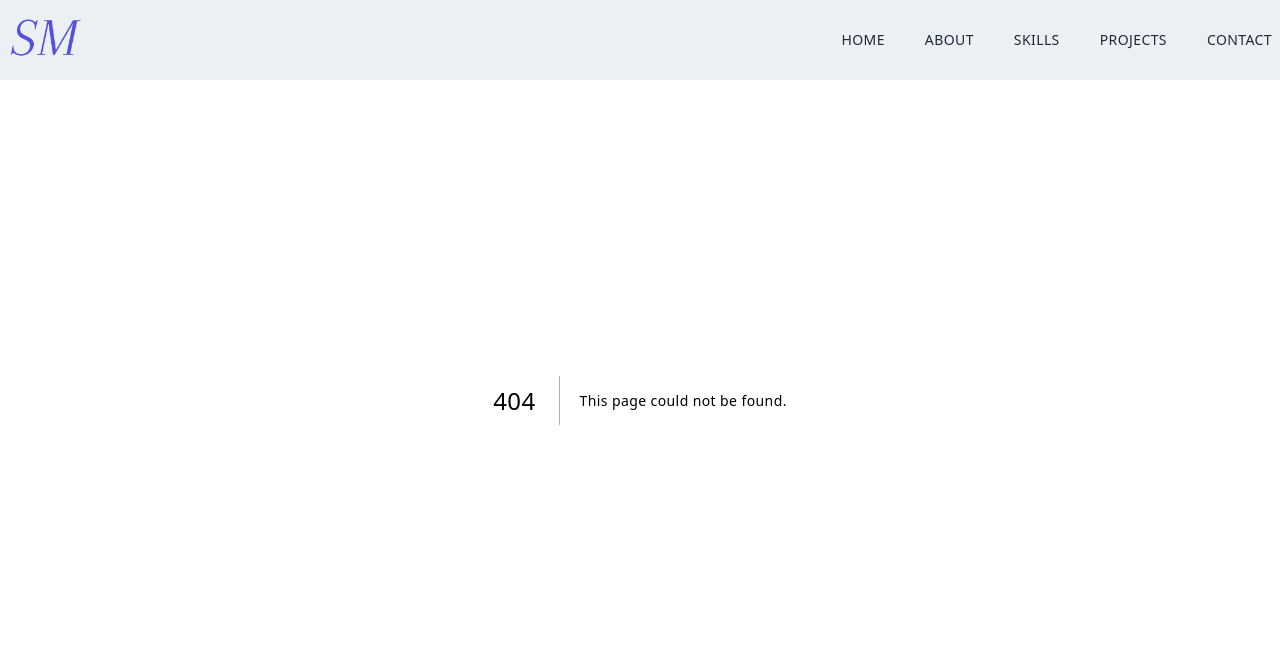
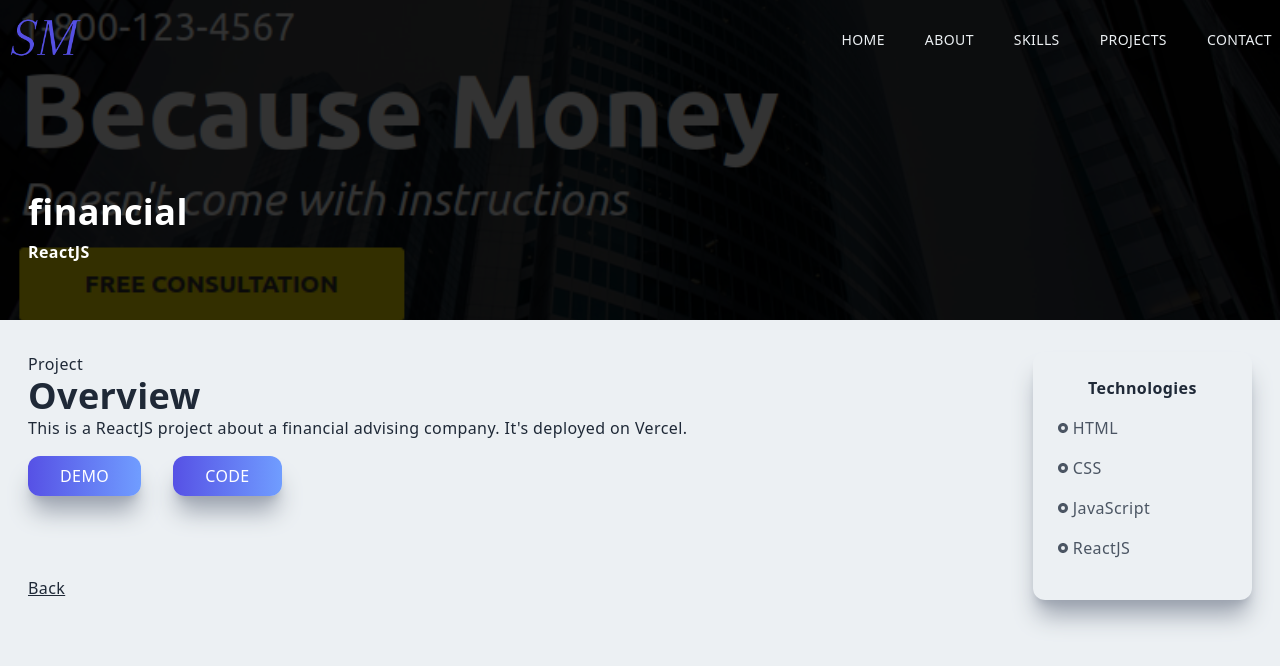
Before and after one commit to SALVADORPOETA/Salvadormartinez, a Next.js app: page /financial in a window 1280 px wide. Before the commit this address had no page. Shown: the top 666 px of the page. Built offline with nearby package versions, Linux system fonts and the light colour scheme.

Commit message:
financial-advisor

```diff
--- a/components/Navbar.jsx
+++ b/components/Navbar.jsx
@@ -48,7 +48,8 @@ const Navbar = () => {
       router.asPath === '/portfolio' ||
       router.asPath === '/airtravel' ||
       router.asPath === '/dashboard' ||
-      router.asPath === '/movieland'
+      router.asPath === '/movieland' ||
+      router.asPath === '/financial'
       )
       {
         setNavBg('transparent')
--- a/components/Projects.jsx
+++ b/components/Projects.jsx
@@ -32,6 +32,7 @@ import materialuiImg from '../public/assets/projects/materialui.png';
 import pwaImg from '../public/assets/projects/pwa.png';
 import airtravelImg from '../public/assets/projects/airtravel.png';
 import dashboardImg from '../public/assets/projects/dashboard.png';
+import financialImg from '../public/assets/projects/financial.png';
 
 const Projects = () => {
   return (
@@ -48,6 +49,12 @@ const Projects = () => {
                 projectUrl='/portfolio'
               />
               <ProjectItem
+                title='Financial Advisor'
+                backgroundImg={financialImg}
+                technology='ReactJS'
+                projectUrl='/financial'
+              />
+              <ProjectItem
                 title='Dashboard'
                 backgroundImg={dashboardImg}
                 technology='ReactJS / NextJS / TailwindCSS'
@@ -58,12 +65,6 @@ const Projects = () => {
                 backgroundImg={airtravelImg}
                 technology='HTML / CSS / JavaScript'
                 projectUrl='/airtravel'
-              />
-              <ProjectItem
-                title='Momentum App'
-                backgroundImg={momentumImg}
-                technology='ReactJS / Axios / API'
-                projectUrl='/momentum'
               />
               <ProjectItem
                 title='Weather App NextJS'
@@ -78,8 +79,41 @@ const Projects = () => {
                 projectUrl='/gif'
               />
             </div>
-            <h2 className='py-4 mt-10' >Tailwind, Bootstrap & MaterialUI Projects</h2>
+            <h2 className='py-4 mt-10' >API Projects</h2>
             <div className='grid md:grid-cols-2 gap-8' >
+              <ProjectItem
+                title='Momentum App'
+                backgroundImg={momentumImg}
+                technology='ReactJS / Axios / API'
+                projectUrl='/momentum'
+              />
+              <ProjectItem
+                title='Random Quotes App'
+                backgroundImg={quotesImg}
+                technology='ReactJS / Axios / API'
+                projectUrl='/quotes'
+              />
+              <ProjectItem
+                title='Weather PWA'
+                backgroundImg={pwaImg}
+                technology='ReactJS / PWA'
+                projectUrl='/pwa'
+              />
+              <ProjectItem
+                title='Amazon Scraper'
+                backgroundImg={amazonImg}
+                technology='JavaScript / RapidAPI'
+                projectUrl='/amazon'
+              />
+            </div>
+            <h2 className='py-4 mt-10' >Tailwind, Bootstrap</h2>
+            <div className='grid md:grid-cols-2 gap-8' >
+              <ProjectItem
+                title='Todo App Firebase'
+                backgroundImg={todoImg}
+                technology='ReactJS / Firebase / TailwindCSS'
+                projectUrl='/todo'
+              />
               <ProjectItem
                 title='3 Login Forms'
                 backgroundImg={loginImg}
@@ -98,26 +132,14 @@ const Projects = () => {
                 technology='ReactJS / Bootstrap'
                 projectUrl='/bmi'
               />
+            </div>
+            <h2 className='py-4 mt-10' >React Projects</h2>
+            <div className='grid md:grid-cols-2 gap-8' >
               <ProjectItem
                 title='Material UI Demo'
                 backgroundImg={materialuiImg}
                 technology='ReactJS / MaterialUI'
                 projectUrl='/materialui'
-              />
-            </div>
-            <h2 className='py-4 mt-10' >React Projects</h2>
-            <div className='grid md:grid-cols-2 gap-8' >
-              <ProjectItem
-                title='Random Quotes App'
-                backgroundImg={quotesImg}
-                technology='ReactJS / Axios / API'
-                projectUrl='/quotes'
-              />
-              <ProjectItem
-                title='Todo App Firebase'
-                backgroundImg={todoImg}
-                technology='ReactJS / Firebase / TailwindCSS'
-                projectUrl='/todo'
               />
               <ProjectItem
                 title='Food Website'
@@ -142,6 +164,12 @@ const Projects = () => {
                 backgroundImg={powerlistImg}
                 technology='ReactJS'
                 projectUrl='/powerlist'
+              />
+              <ProjectItem
+                title='Parallax Scrolling'
+                backgroundImg={parallaxImg}
+                technology='ReactJS'
+                projectUrl='/parallax'
               />
             </div>
             <h2 className='py-4 mt-10' >HTML, CSS & JavaScript Projects</h2>
@@ -169,33 +197,6 @@ const Projects = () => {
                 backgroundImg={shapesImg}
                 technology='HTML / CSS'
                 projectUrl='/shapes'
-              />
-            </div>
-            <h2 className='py-4 mt-10' >API, PWA & Other Projects</h2>
-            <div className='grid md:grid-cols-2 gap-8' >
-              <ProjectItem
-                title='Amazon Scraper'
-                backgroundImg={amazonImg}
-                technology='JavaScript / RapidAPI'
-                projectUrl='/amazon'
-              />
-              <ProjectItem
-                title='Weather PWA'
-                backgroundImg={pwaImg}
-                technology='ReactJS / PWA'
-                projectUrl='/pwa'
-              />
-              <ProjectItem
-                title='Parallax Scrolling'
-                backgroundImg={parallaxImg}
-                technology='ReactJS'
-                projectUrl='/parallax'
-              />
-              <ProjectItem
-                title='Dropdown Menu'
-                backgroundImg={dropdownImg}
-                technology='ReactJS / TailwindCSS'
-                projectUrl='/dropdown'
               />
             </div>
             <h2 className='py-4 mt-10' >Authentication Projects</h2>
@@ -234,6 +235,12 @@ const Projects = () => {
                 projectUrl='/weather'
               />
               <ProjectItem
+                title='Dropdown Menu'
+                backgroundImg={dropdownImg}
+                technology='ReactJS / TailwindCSS'
+                projectUrl='/dropdown'
+              />
+              <ProjectItem
                 title='Search Filter'
                 backgroundImg={filterImg}
                 technology='ReactJS / Bootstrap'
--- /dev/null
+++ b/pages/financial.jsx
@@ -0,0 +1,57 @@
+import Image from 'next/image';
+import React from 'react';
+import financialImg from '../public/assets/projects/financial.png';
+import { RiRadioButtonFill } from 'react-icons/ri';
+import Link from 'next/link';
+
+const financial = () => {
+  return (
+    <div className='w-full' >
+      <div className='w-screen h-[30vh] lg:h-[40vh] relative' >
+        <div className='absolute top-0 left-0 w-full h-[30vh] lg:h-[40vh] bg-black/80 z-10' />
+        <Image className='absolute z-1' layout='fill' objectFit='cover' src={financialImg} alt='/' />
+        <div className='absolute top-[70%] max-w-[1240px] w-full left-[50%] right-[50%] translate-x-[-50%] translate-y-[-50%] text-white z-10 p-2' >
+          <h2 className='py-2' >financial</h2>
+          <h3>ReactJS</h3>
+        </div>
+      </div>
+
+      <div className='max-w-[1240px] mx-auto p-2 grid md:grid-cols-5 gap-8 pt-8' >
+        <div className='col-span-4' >
+          <p>Project</p>
+          <h2>Overview</h2>
+          <p>
+            This is a ReactJS project about a financial advising company. It's deployed on Vercel.
+          </p>
+
+          <a href='https://financial-advisor-sm.vercel.app' target='_blank' ><button className='px-8 py-2 mt-4 mr-8' >Demo</button></a>
+          <a href='https://github.com/SALVADORPOETA/financial-advisor-sm' target='_blank' ><button className='px-8 py-2 mt-4' >Code</button></a>
+          <Link href='/#projects' >
+            <p className='underline cursor-pointer mt-20' >Back</p>
+          </Link>
+        </div>
+        <div className='col-span-4 md:col-span-1 shadow-xl shadow-gray-400 rounded-xl p-4' >
+          <div className='p-2'>
+            <p className='text-center font-bold pb-2' >Technologies</p>
+            <div className='grid grid-cols-3 md:grid-cols-1'>
+                <p className='text-gray-600 py-2 flex items-center' >
+                    <RiRadioButtonFill className='pr-1' />HTML
+                </p>
+                <p className='text-gray-600 py-2 flex items-center' >
+                    <RiRadioButtonFill className='pr-1' />CSS
+                </p>
+                <p className='text-gray-600 py-2 flex items-center' >
+                    <RiRadioButtonFill className='pr-1' />JavaScript
+                </p>
+                <p className='text-gray-600 py-2 flex items-center' >
+                    <RiRadioButtonFill className='pr-1' />ReactJS
+                </p>
+            </div>
+          </div>
+        </div>
+      </div>
+    </div>
+  )
+}
+
+export default financial
```
Also changed, not shown: public/assets/projects/financial.png (added).
